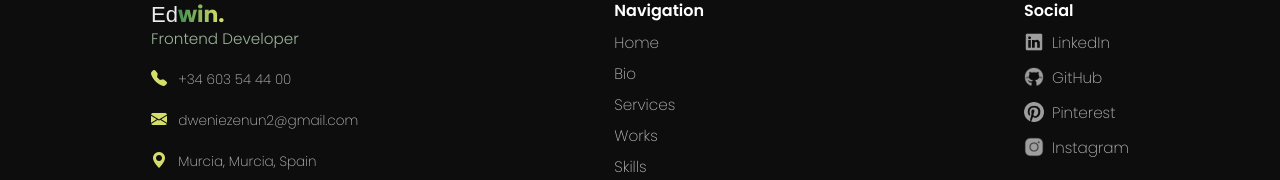
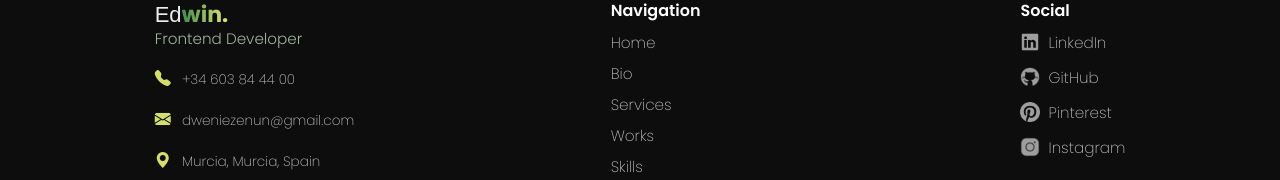
Before and after one commit to meineDwenie/portfolio, an Angular app: page /experience in a window 1280 px wide. Shown: the part 864-1044 px from the top of the page. Built offline with nearby package versions, Linux system fonts and the light colour scheme; a web font is replaced by a local one.

Commit message:
info edits

```diff
--- a/src/app/footer/footer.component.html
+++ b/src/app/footer/footer.component.html
@@ -15,11 +15,11 @@
 
       <div class="contact-item">
         <i class="bi bi-telephone-fill"></i>
-        <span>+34 603 54 44 00</span>
+        <span>+34 603 84 44 00</span>
       </div>
       <div class="contact-item">
         <i class="bi bi-envelope-fill"></i>
-        <span>dweniezenun2&#64;gmail.com</span>
+        <span>dweniezenun&#64;gmail.com</span>
       </div>
       <div class="contact-item">
         <i class="bi bi-geo-alt-fill"></i>
```
